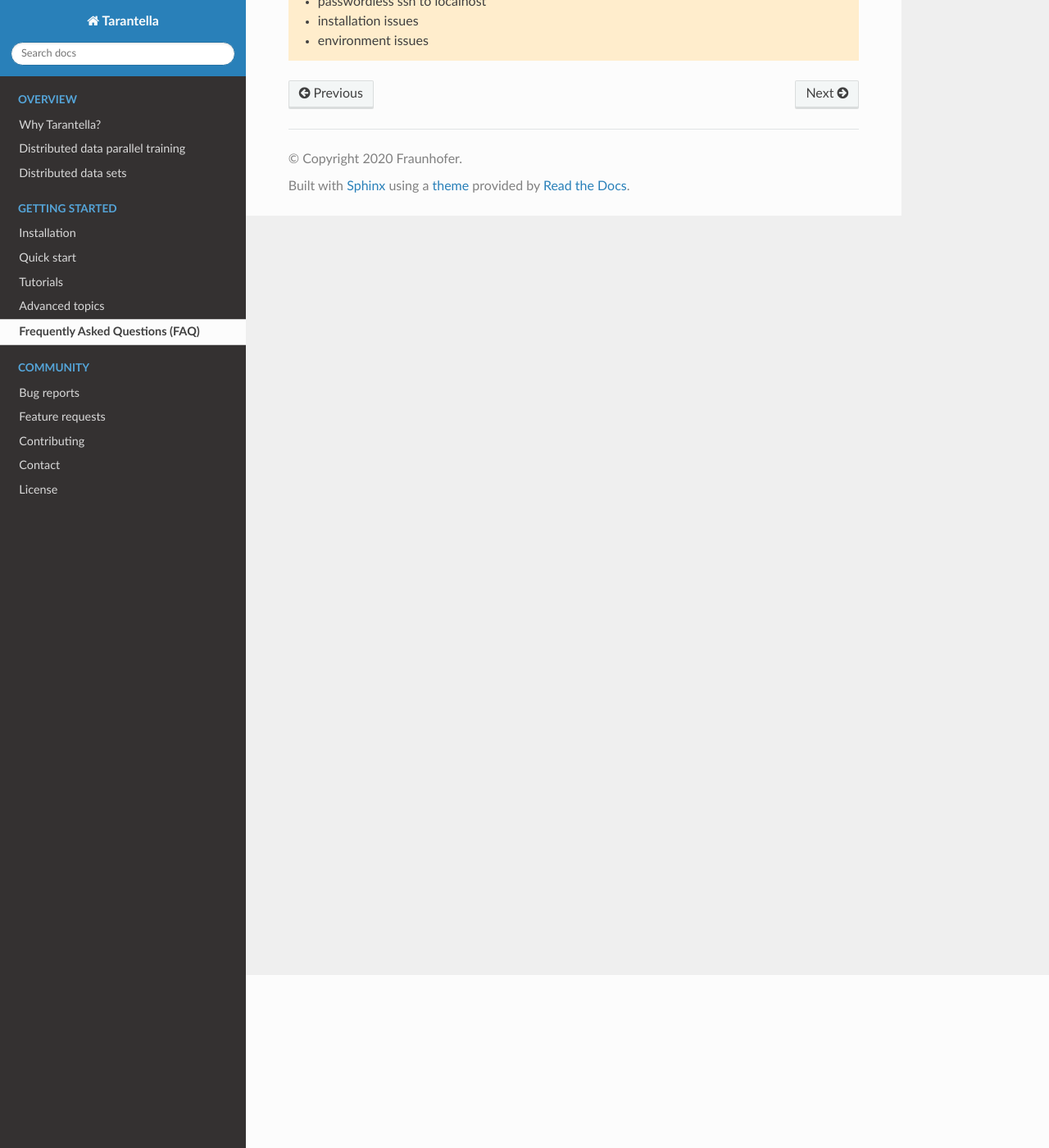
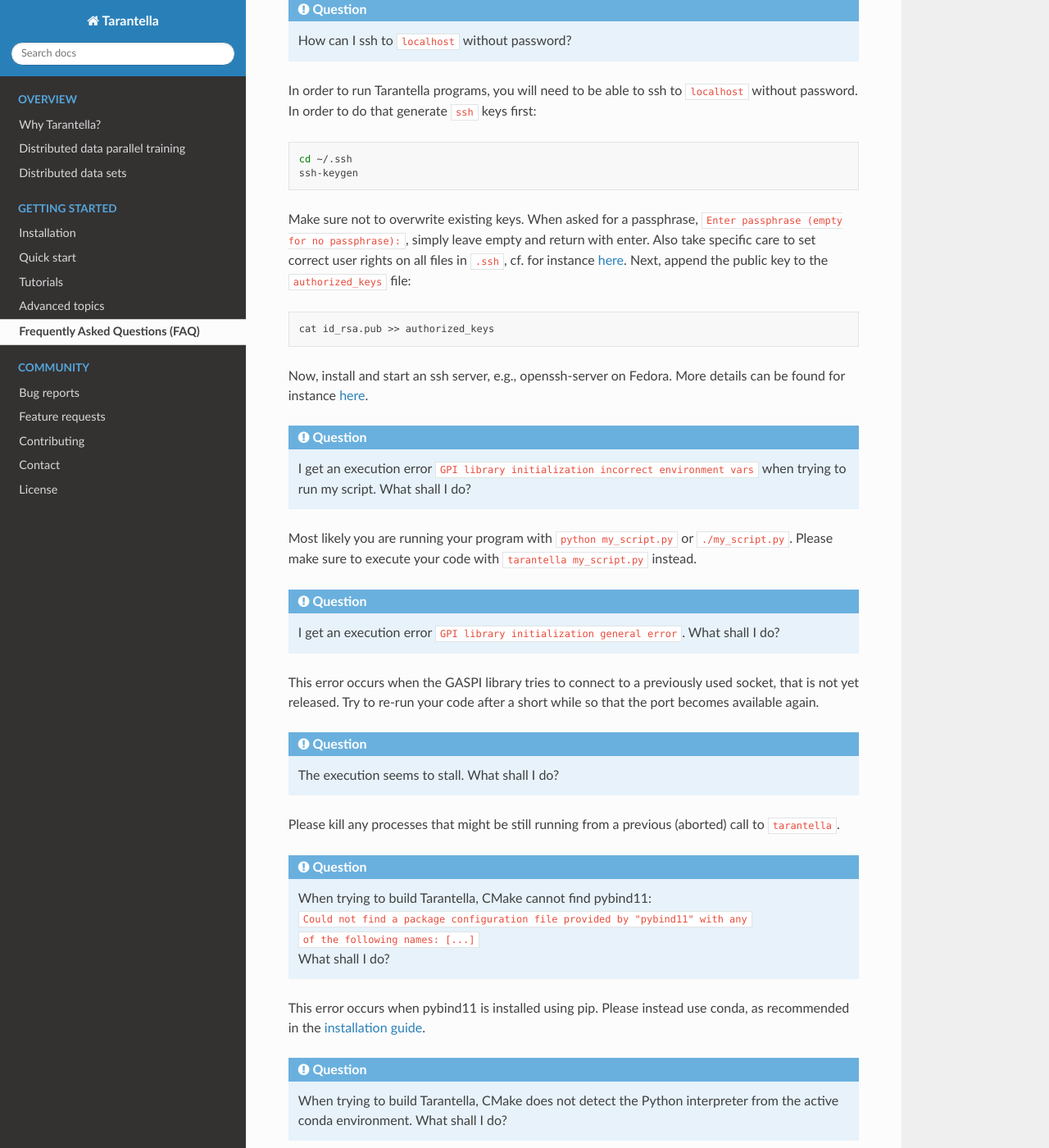
Before and after one commit to cc-hpc-itwm/tarantella, a Sphinx documentation site: the page built from docs/source/faq.rst, in a window 1280 px wide and 1400 px high, scrolled down 211 px. Shown: the whole window at 82% size. Built offline with Sphinx 7.4.7 and the Read the Docs theme 2.0.0, drawn with Linux system fonts in a browser that asks for light colours; some of the changed text lies outside the part shown.

Commit message:
docs: Add FAQ entries from main repo `Readme.md`

```diff
--- a/docs/source/faq.rst
+++ b/docs/source/faq.rst
@@ -3,8 +3,78 @@
 Frequently Asked Questions (FAQ)
 ================================
 
-.. todo::
+This is a list of frequently asked questions about Tarantella.
+Please feel free to suggest new ones!
 
-  * passwordless ssh to localhost
-  * installation issues
-  * environment issues
+.. admonition:: Question
+
+   How can I ssh to ``localhost`` without password?
+
+In order to run Tarantella programs, you will need to be able to ssh to ``localhost`` without password.
+In order to do that generate ``ssh`` keys first:
+
+.. code-block:: bash
+
+   cd ~/.ssh
+   ssh-keygen
+
+Make sure not to overwrite existing keys.
+When asked for a passphrase, ``Enter passphrase (empty for no passphrase):``, simply leave empty
+and return with enter.
+Also take specific care to set correct user rights on all files in ``.ssh``,
+cf. for instance `here <https://superuser.com/questions/215504/permissions-on-private-key-in-ssh-folder>`__.
+Next, append the public key to the ``authorized_keys`` file:
+
+.. code-block:: bash
+
+   cat id_rsa.pub >> authorized_keys
+
+Now, install and start an ssh server, e.g., openssh-server on Fedora.
+More details can be found for instance
+`here <https://linuxconfig.org/how-to-install-start-and-connect-to-ssh-server-on-fedora-linux>`__.
+
+.. admonition:: Question
+
+   I get an execution error ``GPI library initialization incorrect environment vars`` when
+   trying to run my script. What shall I do?
+
+Most likely you are running your program with ``python my_script.py`` or ``./my_script.py``.
+Please make sure to execute your code with ``tarantella my_script.py`` instead.
+
+.. admonition:: Question
+
+   I get an execution error ``GPI library initialization general error``. What shall I do?
+
+This error occurs when the GASPI library tries to connect to a previously used socket, that is not yet released.
+Try to re-run your code after a short while so that the port becomes available again.
+
+.. admonition:: Question
+
+   The execution seems to stall. What shall I do?
+
+Please kill any processes that might be still running from a previous (aborted) call to ``tarantella``.
+
+.. admonition:: Question
+
+   | When trying to build Tarantella, CMake cannot find pybind11:
+   | ``Could not find a package configuration file provided by "pybind11" with any``
+   | ``of the following names: [...]``
+   | What shall I do?
+
+This error occurs when pybind11 is installed using pip.
+Please instead use conda, as recommended in the :ref:`installation guide <installation-pybind11-label>`.
+
+.. admonition:: Question
+
+   When trying to build Tarantella, CMake does not detect the Python interpreter from the
+   active conda environment. What shall I do?
+
+You will need to manually add the path to the conda environment's ``bin`` directory to your ``PATH``.
+You will also need to specify the path to the python library on the command line when configuring Tarantella:
+
+.. code-block:: bash
+
+   PATH_TO_CONDA_ENV=/path/to/conda/env
+   export PATH=${PATH_TO_CONDA_ENV}/bin:${PATH}
+   cmake -DPYTHON_EXECUTABLE=${PATH_TO_CONDA_ENV}/bin/python \
+         -DPYTHON_LIBRARY=${PATH_TO_CONDA_ENV}/lib ../
--- a/docs/source/installation.rst
+++ b/docs/source/installation.rst
@@ -86,6 +86,8 @@
   conda install python=3.7
   pip install --upgrade tensorflow==2.2
 
+.. _installation-pybind11-label:
+
 Installing pybind11
 ^^^^^^^^^^^^^^^^^^^
 
```
